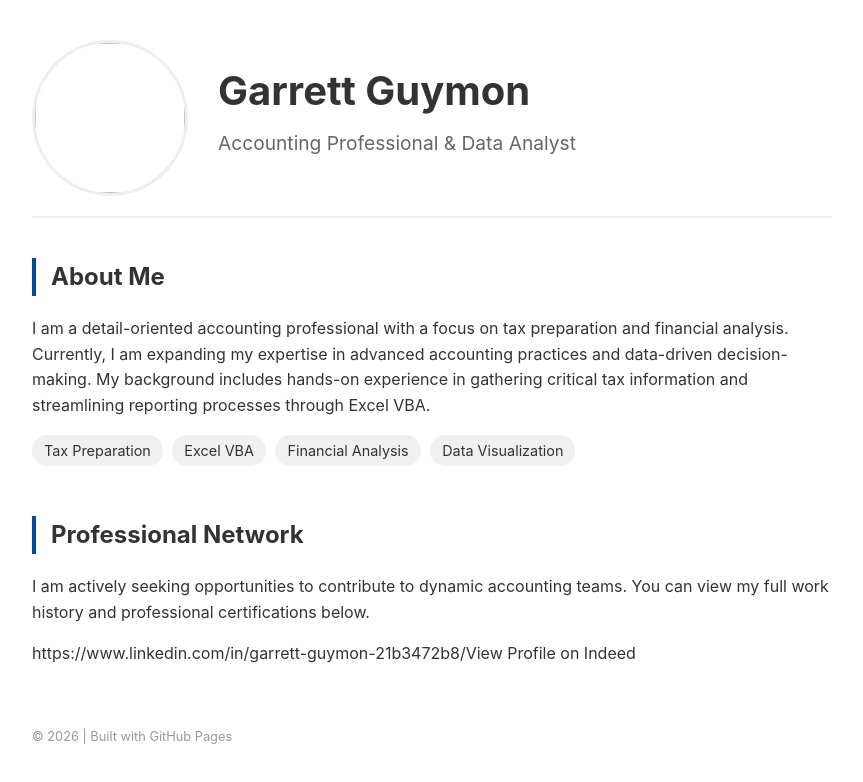
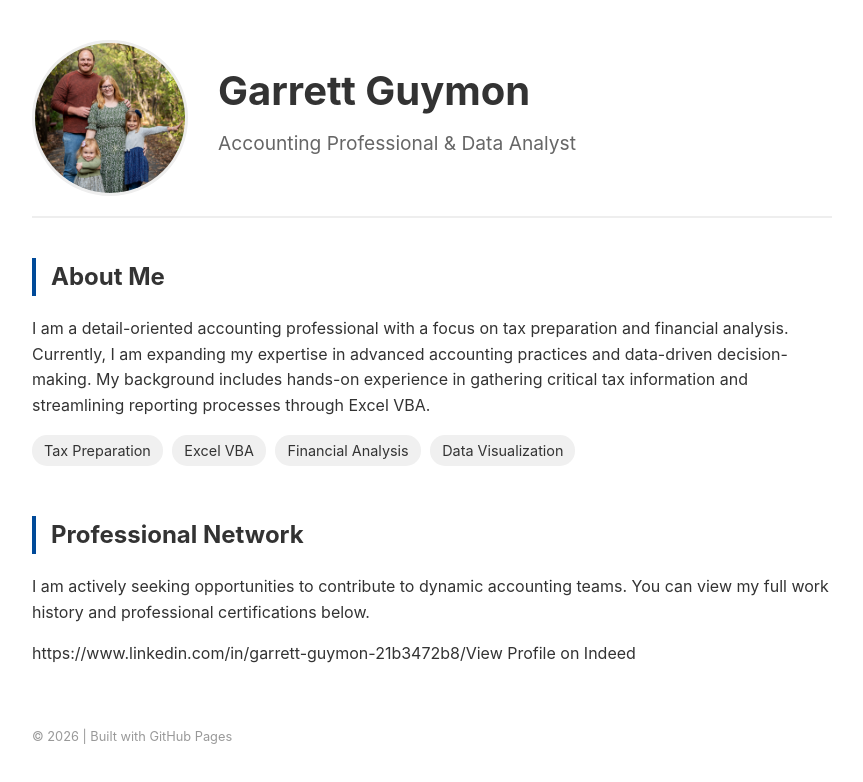
Before and after one commit to Garbear224/4510Website-GG, a plain HTML site: page index.html in a window 1280 px wide. Shown: the whole page, without its empty margins (208-1071 px from the left). Drawn offline with Linux system fonts and the light colour scheme.

Commit message:
Update index.html

```diff
--- a/index.html
+++ b/index.html
@@ -58,7 +58,7 @@
         }
     </style>
 <header style="display: flex; align-items: center; gap: 30px;">
-        <img src="_DSC5450.jpg="Your Name" style="width: 150px; height: 150px; border-radius: 50%; object-fit: cover; border: 3px solid #eee;">
+        <img src="_DSC5450.jpg" alt="Your Name" style="width: 150px; height: 150px; border-radius: 50%; object-fit: cover; border: 3px solid #eee;">
 
         <div>
             <h1>Garrett Guymon</h1>
```
